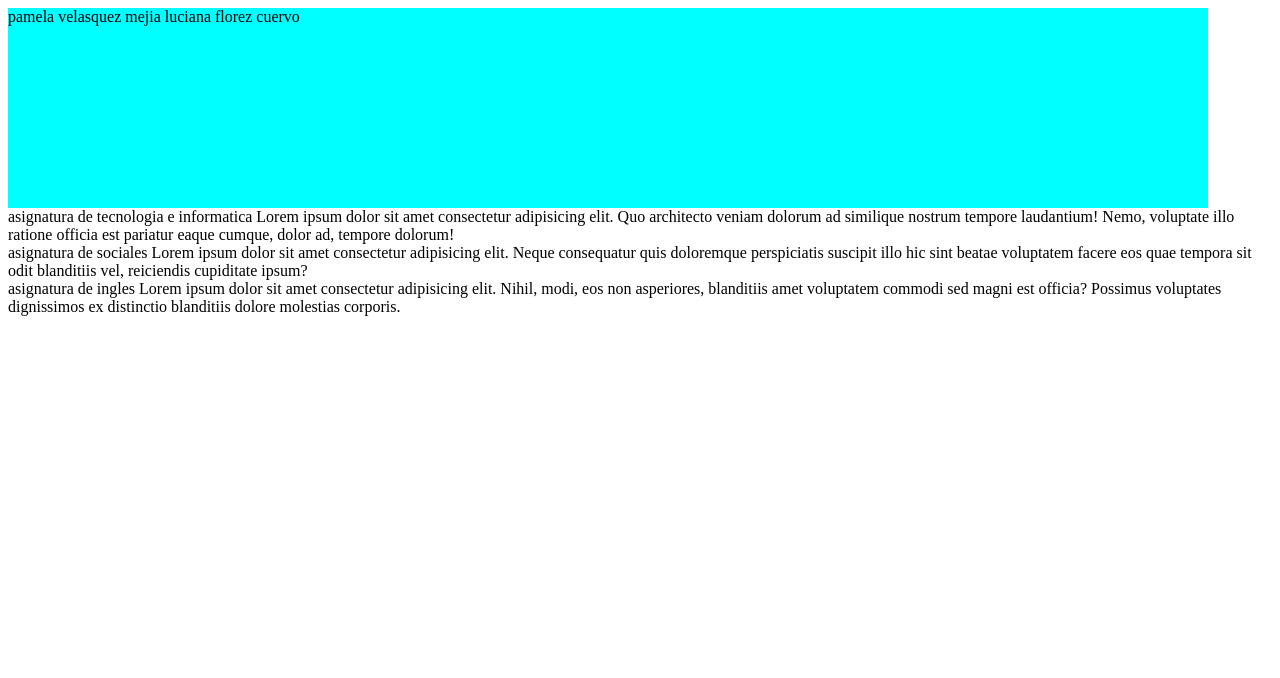
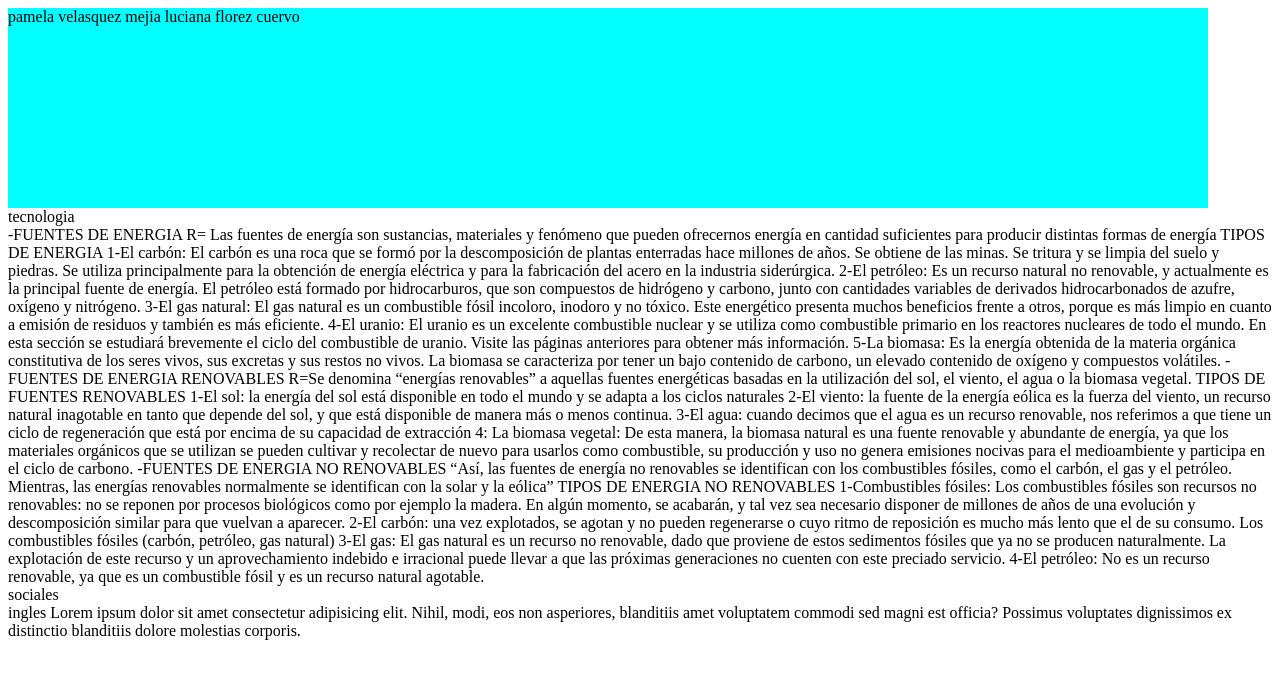
Before and after one commit to Pamm123/pagina-8-1, a plain HTML site: page index.html in a window 1280 px wide. Drawn offline with Linux system fonts and the light colour scheme.

Commit message:
actualizacion 2

```diff
--- a/index.html
+++ b/index.html
@@ -19,16 +19,42 @@
 
 <div class="tecnologia">
 <div class="titulo">
-    asignatura de tecnologia e informatica
-Lorem ipsum dolor sit amet consectetur adipisicing elit. Quo architecto veniam dolorum ad similique nostrum tempore laudantium! Nemo, voluptate illo ratione officia est pariatur eaque cumque, dolor ad, tempore dolorum!
+   tecnologia
+
 </div>
+
+<div class="titulo">
+    -FUENTES DE ENERGIA
+R= Las fuentes de energía son sustancias, materiales y fenómeno que pueden ofrecernos energía en cantidad suficientes para producir distintas formas de energía
+ TIPOS DE ENERGIA
+1-El carbón:  El carbón es una roca que se formó por la descomposición de plantas enterradas hace millones de años. Se obtiene de las minas. Se tritura y se limpia del suelo y piedras. Se utiliza principalmente para la obtención de energía eléctrica y para la fabricación del acero en la industria siderúrgica.
+2-El petróleo: Es un recurso natural no renovable, y actualmente es la principal fuente de energía. El petróleo está formado por hidrocarburos, que son compuestos de hidrógeno y carbono, junto con cantidades variables de derivados hidrocarbonados de azufre, oxígeno y nitrógeno.
+3-El gas natural: El gas natural es un combustible fósil incoloro, inodoro y no tóxico. Este energético presenta muchos beneficios frente a otros, porque es más limpio en cuanto a emisión de residuos y también es más eficiente.
+4-El uranio: El uranio es un excelente combustible nuclear y se utiliza como combustible primario en los reactores nucleares de todo el mundo. En esta sección se estudiará brevemente el ciclo del combustible de uranio. Visite las páginas anteriores para obtener más información.
+5-La biomasa: Es la energía obtenida de la materia orgánica constitutiva de los seres vivos, sus excretas y sus restos no vivos. La biomasa se caracteriza por tener un bajo contenido de carbono, un elevado contenido de oxígeno y compuestos volátiles.
+-FUENTES DE ENERGIA RENOVABLES
+R=Se denomina “energías renovables” a aquellas fuentes energéticas basadas en la utilización del sol, el viento, el agua o la biomasa vegetal.
+TIPOS DE FUENTES RENOVABLES
+1-El sol: la energía del sol está disponible en todo el mundo y se adapta a los ciclos naturales
+2-El viento: la fuente de la energía eólica es la fuerza del viento, un recurso natural inagotable en tanto que depende del sol, y que está disponible de manera más o menos continua.
+3-El agua: cuando decimos que el agua es un recurso renovable, nos referimos a que tiene un ciclo de regeneración que está por encima de su capacidad de extracción
+4: La biomasa vegetal: De esta manera, la biomasa natural es una fuente renovable y abundante de energía, ya que los materiales orgánicos que se utilizan se pueden cultivar y recolectar de nuevo para usarlos como combustible, su producción y uso no genera emisiones nocivas para el medioambiente y participa en el ciclo de carbono.
+-FUENTES DE ENERGIA NO RENOVABLES
+“Así, las fuentes de energía no renovables se identifican con los combustibles fósiles, como el carbón, el gas y el petróleo. Mientras, las energías renovables normalmente se identifican con la solar y la eólica”
+TIPOS DE ENERGIA NO RENOVABLES
+1-Combustibles fósiles: Los combustibles fósiles son recursos no renovables: no se reponen por procesos biológicos como por ejemplo la madera. En algún momento, se acabarán, y tal vez sea necesario disponer de millones de años de una evolución y descomposición similar para que vuelvan a aparecer.
+2-El carbón: una vez explotados, se agotan y no pueden regenerarse o cuyo ritmo de reposición es mucho más lento que el de su consumo. Los combustibles fósiles (carbón, petróleo, gas natural)
+3-El gas: El gas natural es un recurso no renovable, dado que proviene de estos sedimentos fósiles que ya no se producen naturalmente. La explotación de este recurso y un aprovechamiento indebido e irracional puede llevar a que las próximas generaciones no cuenten con este preciado servicio.
+4-El petróleo: No es un recurso renovable, ya que es un combustible fósil y es un recurso natural agotable.
+
+
 
 <div class="sociales">
 <div class="titulo">
-    asignatura de sociales
-    Lorem ipsum dolor sit amet consectetur adipisicing elit. Neque consequatur quis doloremque perspiciatis suscipit illo hic sint beatae voluptatem facere eos quae tempora sit odit blanditiis vel, reiciendis cupiditate ipsum?
+    sociales
+
 
 <div class="ingles">
  <div class="titulo">
-    asignatura de ingles
+     ingles
     Lorem ipsum dolor sit amet consectetur adipisicing elit. Nihil, modi, eos non asperiores, blanditiis amet voluptatem commodi sed magni est officia? Possimus voluptates dignissimos ex distinctio blanditiis dolore molestias corporis.
```
